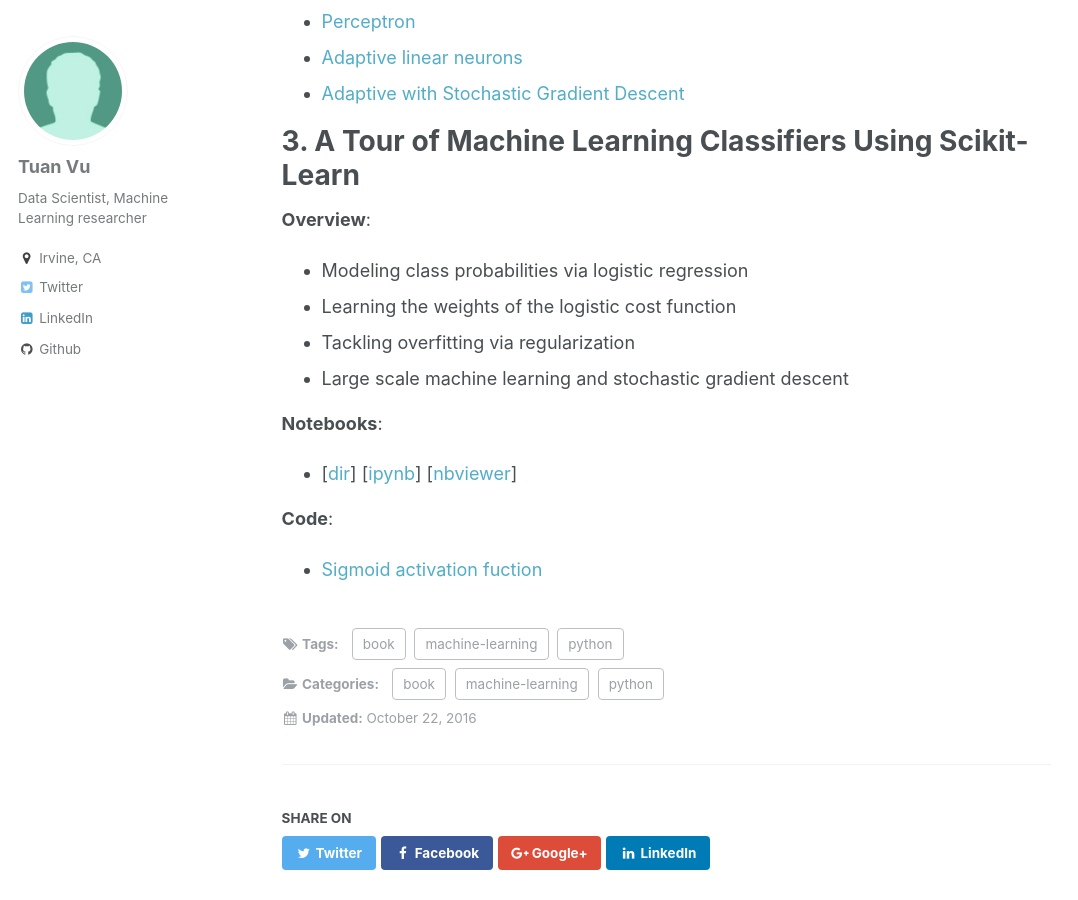
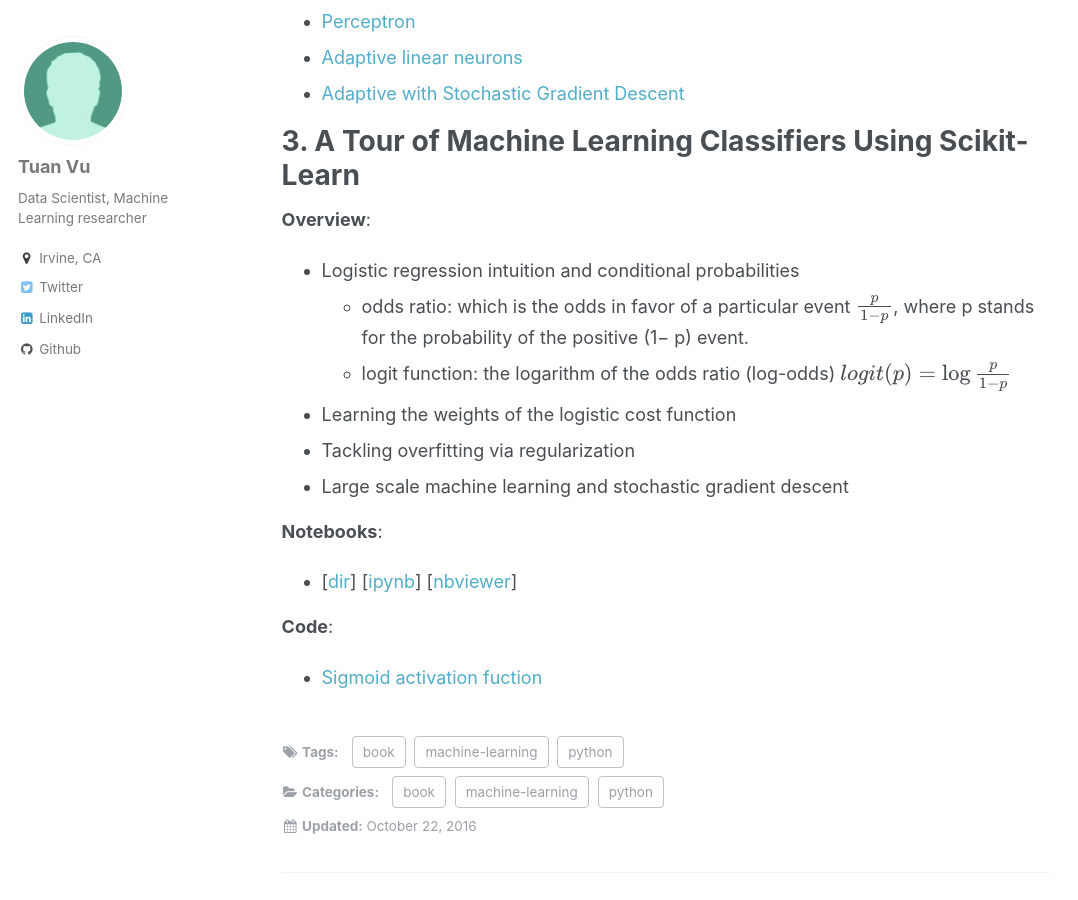
Before and after one commit to jeanho1/tuanavu.github.io, a Jekyll site: the page built from _posts/2016-10-22-books-review-python-machine-learning.md, in a window 1280 px wide and 900 px high, scrolled down 2274 px. Shown: the whole window, without its empty margins (0-1078 px from the left). Built offline with Jekyll 4.4.1, drawn with Linux system fonts in a browser that asks for light colours; formulas are drawn with MathJax 3; comment, search, counter and statistics services are not loaded.

Commit message:
add odds ratio

```diff
--- a/_posts/2016-10-22-books-review-python-machine-learning.md
+++ b/_posts/2016-10-22-books-review-python-machine-learning.md
@@ -66,7 +66,12 @@ __Code__:
 
 __Overview__:
 
-- Modeling class probabilities via logistic regression
+- Logistic regression intuition and conditional probabilities
+  - odds ratio: which is the odds in favor of a particular event
+  $$\frac{p}{1 - p}$$, where p stands for the probability of the positive (1− p) event.
+  - logit function: the logarithm of the odds ratio (log-odds)
+  $$logit(p) = \log \frac{p}{1 - p}$$
+
 - Learning the weights of the logistic cost function
 - Tackling overfitting via regularization
 - Large scale machine learning and stochastic gradient descent
```
